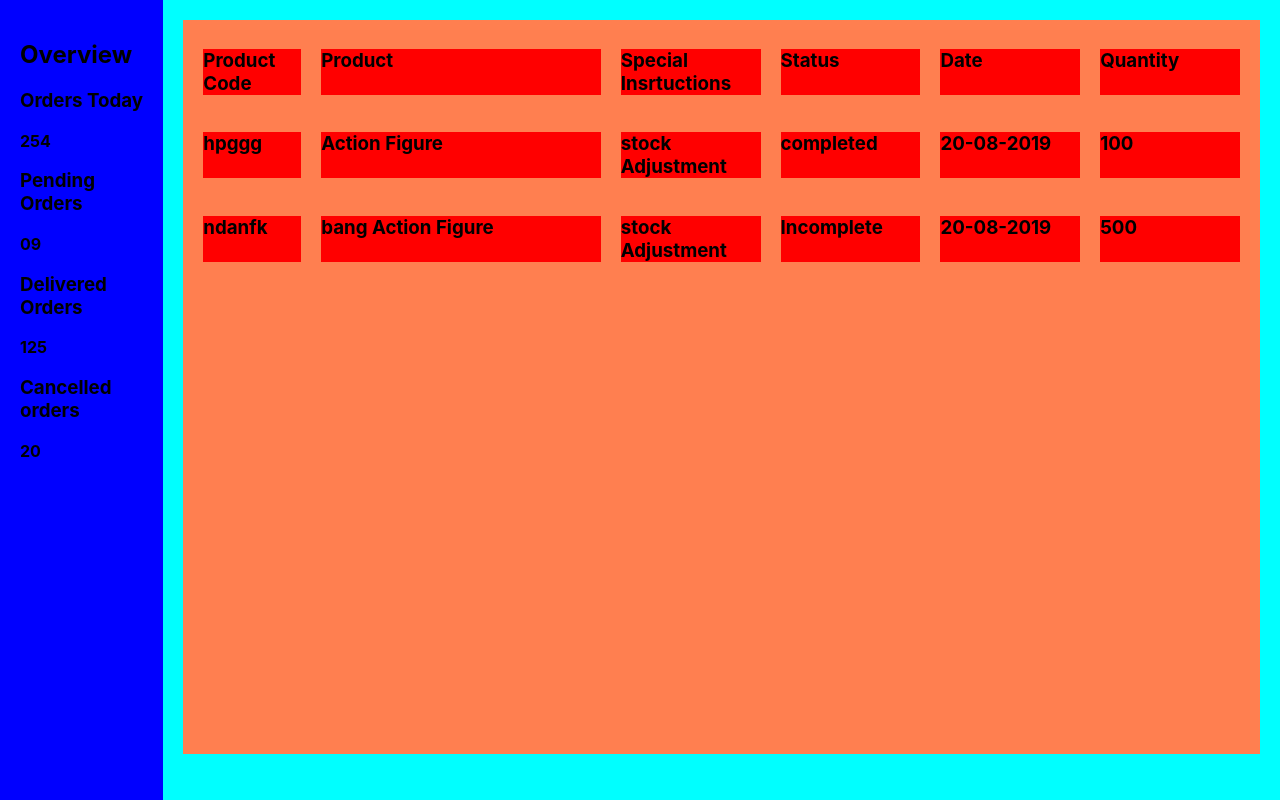
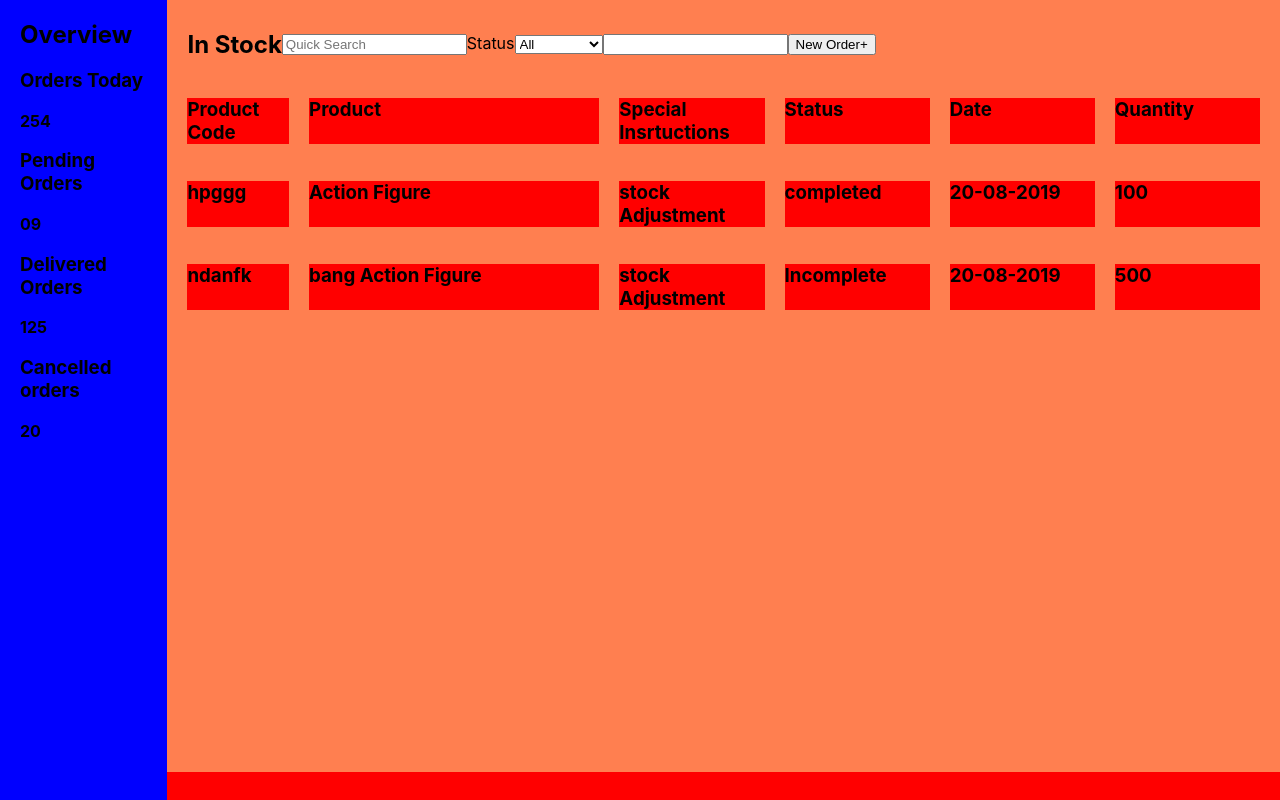
Before and after one commit to Vaynelucis/E-dashboard, a React (Create React App) app: page /dashboard in a window 1280 px wide. Built offline with nearby package versions, Linux system fonts and the light colour scheme.

Commit message:
added subnav component

```diff
--- a/src/App.css
+++ b/src/App.css
@@ -2,10 +2,16 @@
   /* text-align: center; */
   background-color: red;
   height: 100vh;
+  /* min-height: 100vh; */
+  /* max-height: 200vh; */
+  /* height: 100vh; */
+  /* height: 100%; */
 }
 
 body {
   background: #ccc;
+  /* height: 500px; */
+  /* height: 100vh; */
 }
 
 .App-logo {
@@ -39,7 +45,6 @@ body {
   }
 }
 
-
 .grid-container {
   display: flex;
   background-color: aqua;
@@ -52,12 +57,29 @@ body {
   display: grid;
   grid-template-columns: 0.7fr 2fr 1fr 1fr 1fr 1fr;
   grid-column-gap: 20px;
-
 }
 
 .grid-item.dash {
-  padding: 20px;
+  /* padding: 20px; */
+  flex-grow: 8;
 }
+
+.menu {
+  flex-grow: 1;
+  height: 100%;
+  padding: 0px 20px;
+  /* margin: 50px */
+}
+
+.subNav {
+  display: flex;
+  align-items: center;
+}
+
+/* .subNav form  {
+  align-items: center;
+  justify-content: center
+} */
 
 .grid-item-heading {
   background-color: red;
@@ -70,10 +92,18 @@ body {
   height: 94%;
 }
 
-.grid-item {}
+.container {
+  display: flex;
+  height: 100%;
+  /* padding: 20px; */
+  /* margin: 20px; */
+}
+
+.grid-item {
+}
 
 .menu {
   background-color: blue;
-  padding: 20px;
-  margin: 0;
+  /* padding: 10px; */
+  /* margin: 0; */
 }
--- /dev/null
+++ b/src/components/SubNav.js
@@ -0,0 +1,24 @@
+import React from "react";
+
+export default function subNav() {
+  return (
+    <div className="subNav">
+      <h2>In Stock</h2>
+      <form>
+        <input type="text" placeholder="Quick Search" className="subNavInput" />
+
+        <label htmlFor="status">Status</label>
+        <select name="status" id="" className="subNavInput">
+          <option value="All">All</option>
+          <option value="Completed">Completed</option>
+          <option value="Incomplete">Incomplete</option>
+        </select>
+        <input type="datetime" name="date" id="" className="subNavInput" />
+      </form>
+      <button>
+        <span>New Order</span>
+        <span>+</span>
+      </button>
+    </div>
+  );
+}
--- a/src/components/dashBody.js
+++ b/src/components/dashBody.js
@@ -1,4 +1,5 @@
 import React, { useState, Component } from "react";
+import SubNav from "./SubNav";
 
 export default function DashBody() {
   const [products, setProducts] = useState([
@@ -35,6 +36,7 @@ export default function DashBody() {
 
   return (
     <div className="dashbody">
+      <SubNav />
       <div className="grid-container-heading">
         <h3 className="grid-item-heading">Product Code</h3>
         <h3 className="grid-item-heading">Product</h3>
--- a/src/components/dashboard.js
+++ b/src/components/dashboard.js
@@ -3,9 +3,9 @@ import DashBody from "./dashBody";
 
 export default function dashboard() {
   return (
-    <div>
-      <div className="grid-container">
-        <aside className="grid-item menu">
+    //<div>
+    <div className="container">
+      <aside className="flex-item menu">
         <h2>Overview</h2>
         <h3>Orders Today</h3>
         <strong>254</strong>
@@ -21,6 +21,6 @@ export default function dashboard() {
         <DashBody />
       </aside>
     </div>
-    </div>
+    // </div>
   );
 }
```
Also changed, not shown: 1 other file (tests, documents, lock files or other folders). Lines whose indentation alone changed are shown as unchanged.
